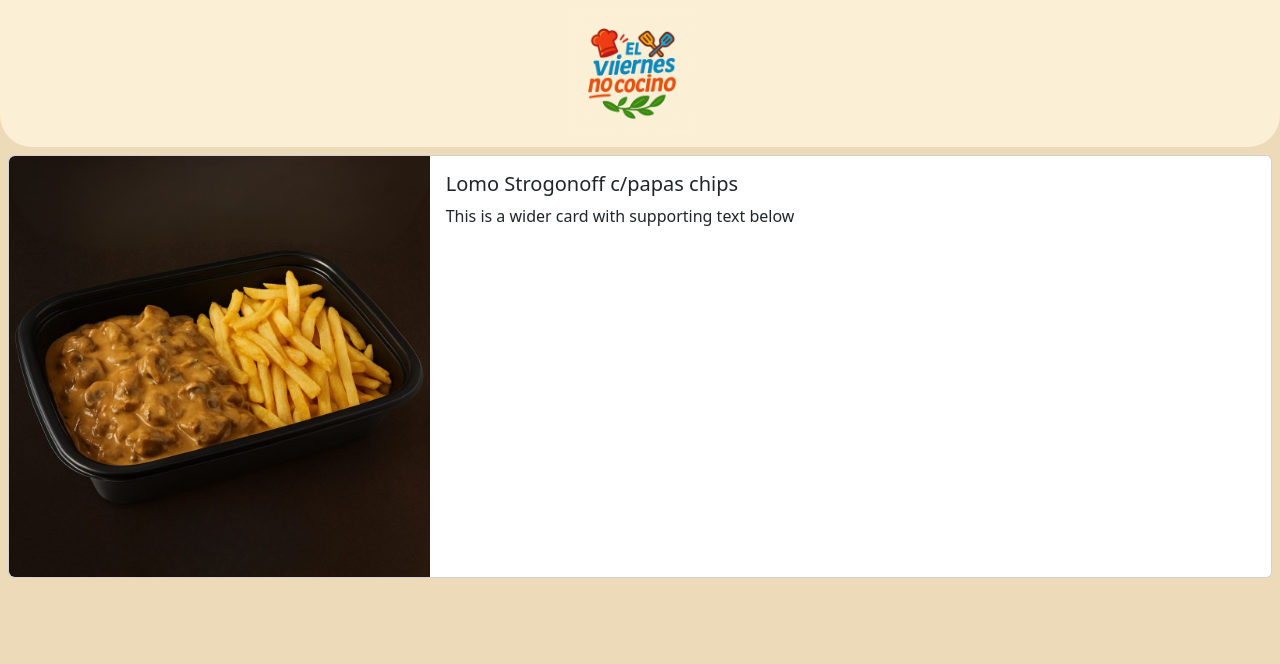
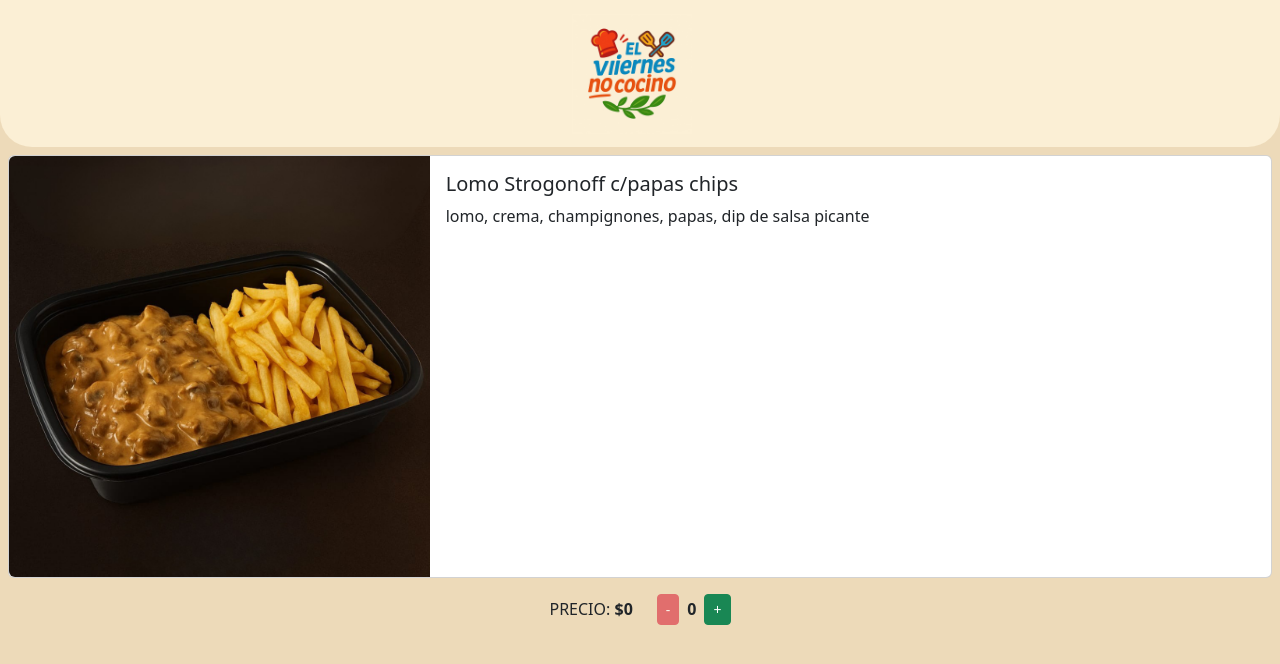
Before and after one commit to ferpanz/viernes_no_cocino, a React (Vite) app: page /pedido in a window 1280 px wide. Shown: the top 664 px of the page. Built offline with nearby package versions, Linux system fonts and the light colour scheme.

Commit message:
mejoras de código y lectura de json

```diff
--- /dev/null
+++ b/src/components/BtnCantidad.jsx
@@ -0,0 +1,25 @@
+import React from 'react'
+
+const BtnCantidad = ({ cantidad, setCantidad }) => {
+  const agregar = () => setCantidad(cantidad + 1)
+  const quitar = () => {
+    if (cantidad > 0) setCantidad(cantidad - 1)
+  }
+
+  return (
+    <div className="d-flex align-items-center justify-content-center gap-2">
+      <button
+        className="btn btn-danger btn-sm"
+        onClick={quitar}
+        disabled={cantidad === 0}
+      >-</button>
+      <span className="fw-bold">{cantidad}</span>
+      <button
+        className="btn btn-success btn-sm"
+        onClick={agregar}
+      >+</button>
+    </div>
+  )
+}
+
+export default BtnCantidad
--- /dev/null
+++ b/src/data/menu.json
@@ -0,0 +1,9 @@
+[
+  {
+    "id": 1,
+    "nombre": "Lomo Strogonoff c/papas chips",
+    "descripcion": "lomo, crema, champignones, papas, dip de salsa picante",
+    "imagen": "Lomo.png",
+    "precio": 8000
+  }
+]
--- a/src/pages/Inicial.jsx
+++ b/src/pages/Inicial.jsx
@@ -1,15 +1,18 @@
 import React from 'react'
 import { Link } from 'react-router-dom'
-import menu from '../assets/Lomo.png'
+import menuData from '../data/menu.json'
+import imagenLomo from '../assets/Lomo.png'
 import '../style.css'
+
+const plato = menuData[0]
 
 const Inicial = () => {
   return (
     <div className="card mx-auto mt-2" style={{ width: '18rem' }}>
-      <img src={menu} className="card-img-top" alt="Lomo" />
+      <img src={imagenLomo} className="card-img-top" alt={plato.nombre} />
       <div className="card-body">
-        <h5 className="card-title">Lomo Strogonoff c/papas chips</h5>
-        <p className="card-text">Some quick example text to build on the card title and make up the bulk of the card’s content.</p>
+        <h5 className="card-title">{plato.nombre}</h5>
+        <p className="card-text">{plato.descripcion}</p>
         <div className="text-end">
           <Link to="/pedido" className="btn btn-primary">Pedir</Link>
         </div>
--- a/src/pages/Pedido.jsx
+++ b/src/pages/Pedido.jsx
@@ -1,23 +1,36 @@
-import React from 'react'
-import { Link } from 'react-router-dom'
-import menu from '../assets/Lomo.png'
+import React, { useState } from 'react'
+import menuData from '../data/menu.json'
+import imagenLomo from '../assets/Lomo.png'
+import BtnCantidad from '../components/BtnCantidad'
+
+const plato = menuData[0]
 
 const Pedido = () => {
+  const [cantidad, setCantidad] = useState(0)
+  const precioTotal = plato.precio * cantidad
+
   return (
-    <div className="card m-2" >
+    <>
+      <div className="card m-2">
         <div className="row g-0">
-    <div className="col-4">
-      <img src={menu} className="img-fluid rounded-start" alt="..."></img>
+          <div className="col-4 my-auto">
+            <img src={imagenLomo} className="img-fluid rounded-start" alt={plato.nombre} />
           </div>
           <div className="col-8">
             <div className="card-body">
-        <h5 className="card-title">Lomo Strogonoff c/papas chips</h5>
-        <p className="card-text">This is a wider card with supporting text below</p>
-
+              <h5 className="card-title">{plato.nombre}</h5>
+              <p className="card-text">{plato.descripcion}</p>
             </div>
           </div>
         </div>
       </div>
+      <div className="container d-flex justify-content-center align-items-center gap-4 mt-3">
+        <p className="card-text mb-0">
+          PRECIO: <strong>${precioTotal}</strong>
+        </p>
+        <BtnCantidad cantidad={cantidad} setCantidad={setCantidad} />
+      </div>
+    </>
   )
 }
 
```
Lines whose indentation alone changed are shown as unchanged.
